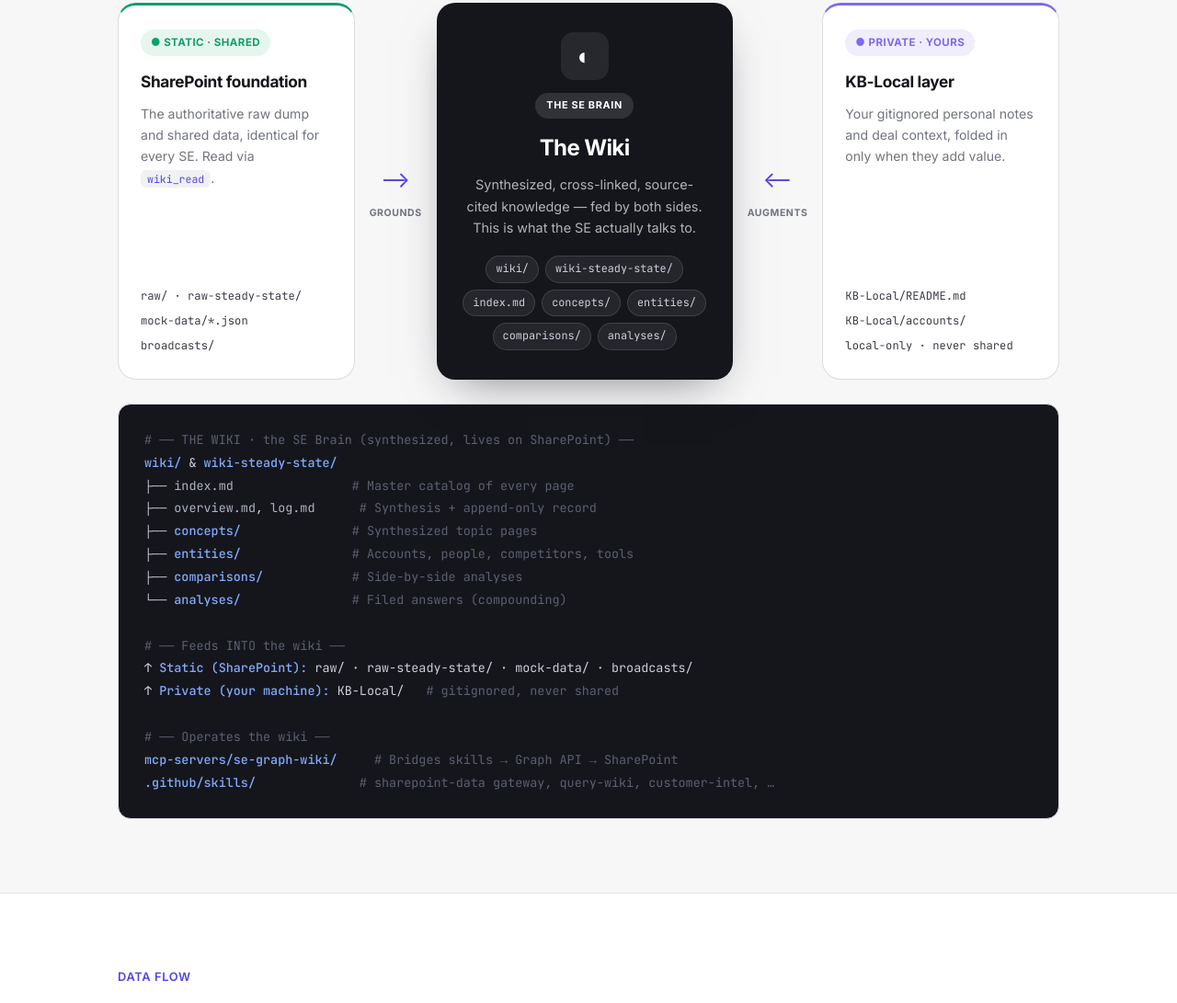
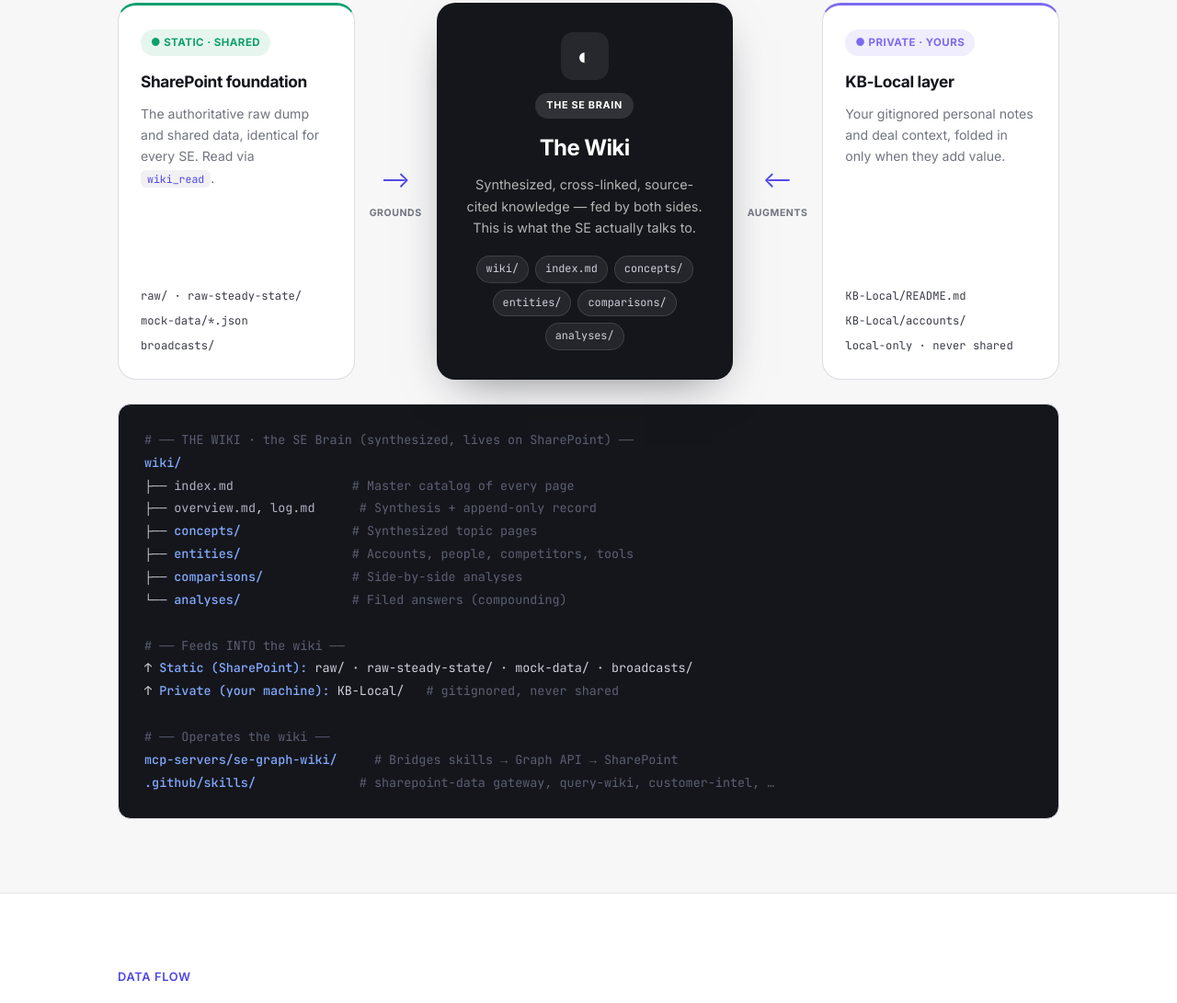
Before and after one commit to AkashAi7/se-brain, a plain HTML site: page index.html in a window 1280 px wide. Shown: the part 5142-6233 px from the top of the page at 92% size. Drawn offline with Linux system fonts and the light colour scheme.

Commit message:
fix: update the html with the new unified wikis tructure

```diff
--- a/index.html
+++ b/index.html
@@ -707,7 +707,7 @@
         <h3>The Wiki</h3>
         <p>Synthesized, cross-linked, source-cited knowledge — fed by both sides. This is what the SE actually talks to.</p>
         <div class="parts">
-          <span>wiki/</span><span>wiki-steady-state/</span><span>index.md</span><span>concepts/</span><span>entities/</span><span>comparisons/</span><span>analyses/</span>
+          <span>wiki/</span><span>index.md</span><span>concepts/</span><span>entities/</span><span>comparisons/</span><span>analyses/</span>
         </div>
       </div>
 
@@ -729,7 +729,7 @@
     </div>
 
     <div class="tree"><span class="c"># ── THE WIKI · the SE Brain (synthesized, lives on SharePoint) ──</span>
-<span class="dir">wiki/</span> &amp; <span class="dir">wiki-steady-state/</span>
+<span class="dir">wiki/</span>
 ├── <span class="file">index.md</span>                <span class="c"># Master catalog of every page</span>
 ├── <span class="file">overview.md</span>, <span class="file">log.md</span>      <span class="c"># Synthesis + append-only record</span>
 ├── <span class="dir">concepts/</span>               <span class="c"># Synthesized topic pages</span>
```
